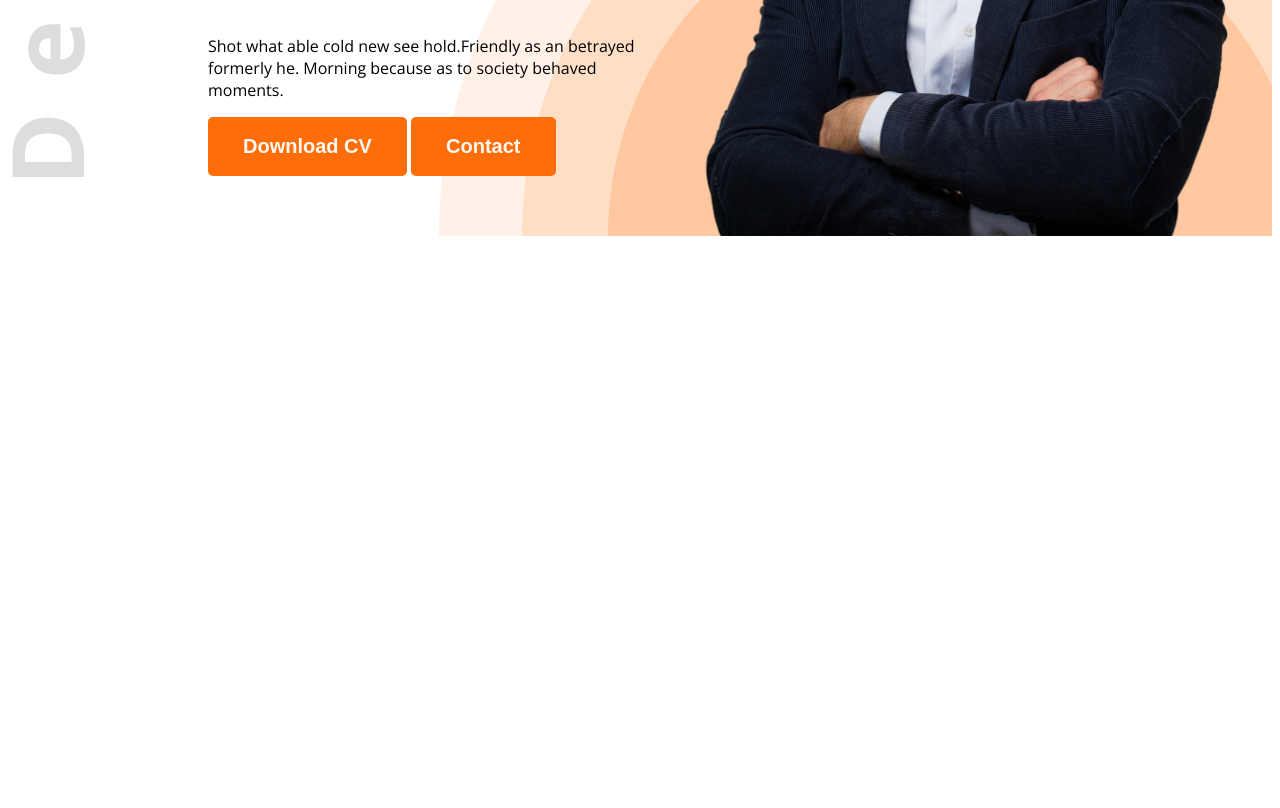
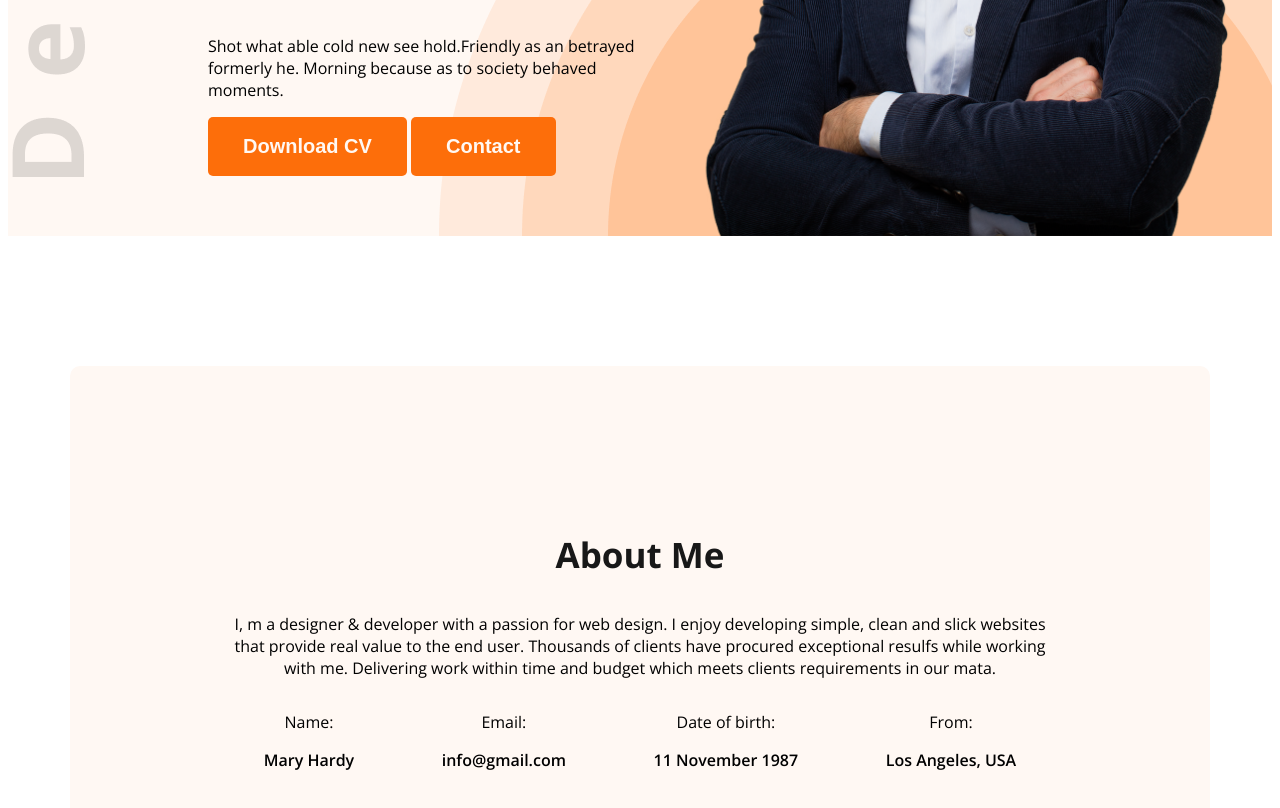
Before and after one commit to nahid-77/web-developer-portfolio, a plain HTML site: page index.html in a window 1280 px wide. Shown: the part 594-1402 px from the top of the page. Before the commit the page ends 838 px from the top, so only its background shows below. Drawn offline with nearby package versions, Linux system fonts and the light colour scheme.

Commit message:
about section added

```diff
--- a/index.html
+++ b/index.html
@@ -13,7 +13,7 @@
     <link rel="stylesheet" href="styles/portfolio.css" />
   </head>
   <body class="open-sans-normal">
-    <header class="header">
+    <header class="header secondary-bg">
       <nav>
         <h3 class="nav-title">Ma<span class="text-primary">r</span>y</h3>
         <ul>
@@ -38,7 +38,36 @@
         <img class="banner-profile-pic" src="images/hardy.png" alt="" />
       </div>
     </header>
-    <main></main>
+    <main>
+      <section class="about secondary-bg">
+        <h3 class="section-title">About Me</h3>
+        <p class="sction-description">
+          I, m a designer & developer with a passion for web design. I enjoy
+          developing simple, clean and slick websites that provide real value to
+          the end user. Thousands of clients have procured exceptional resulfs
+          while working with me. Delivering work within time and budget which
+          meets clients requirements in our mata.
+        </p>
+        <div class="about-items">
+          <div class="about-item">
+            <p class="item-title">Name:</p>
+            <p class="item-description">Mary Hardy</p>
+          </div>
+          <div class="about-item">
+            <p class="item-title">Email:</p>
+            <p class="item-description">info@gmail.com</p>
+          </div>
+          <div class="about-item">
+            <p class="item-title">Date of birth:</p>
+            <p class="item-description">11 November 1987</p>
+          </div>
+          <div class="about-item">
+            <p class="item-title">From:</p>
+            <p class="item-description">Los Angeles, USA</p>
+          </div>
+        </div>
+      </section>
+    </main>
     <footer></footer>
   </body>
 </html>
--- a/styles/portfolio.css
+++ b/styles/portfolio.css
@@ -12,6 +12,10 @@
 }
 
 /* shared styles */
+
+.secondary-bg{
+    background-color: #FFF8F3;
+}
 .text-primary{
     color: #FD6E0A;
 }
@@ -30,6 +34,16 @@
     border: none;
 }
 
+.section-title{
+    font-size: 35px;
+    font-weight: bold;
+    color: #181818;
+}
+
+.section-description{
+    font-family: 18px;
+    color: #757575;
+}
 /* header */
 
 .header{
@@ -91,3 +105,26 @@ nav ul{
 .banner-profile-pic{
     width: 580px;
 }
+
+/* main styles */
+main{
+    max-width: 1140px;
+    margin: 0 auto;
+}
+
+/* about styles */
+.about{
+    border-radius: 10px;
+    padding: 130px 150px;
+    text-align: center;
+    margin-top: 130px;
+}
+
+.about-items{
+    display:flex;
+    justify-content: space-around;
+}
+
+.item-description{
+    font-weight: 600;
+}
```
